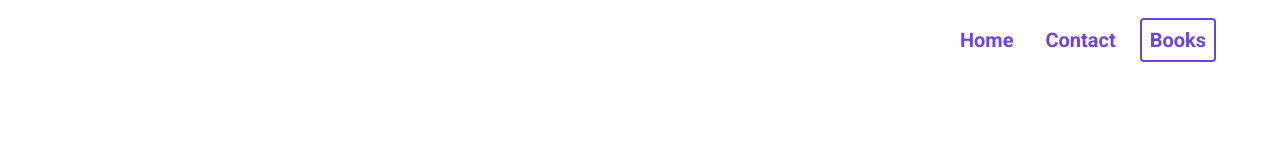
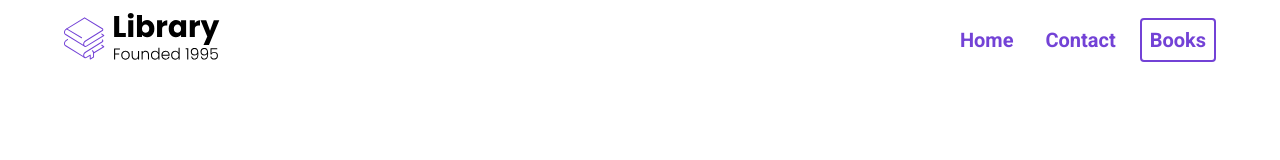
Before and after one commit to heldernovo/eCommerce, a plain HTML site: page index.html in a window 1280 px wide. Drawn offline with Linux system fonts and the light colour scheme.

Commit message:
assets added

```diff
--- a/index.html
+++ b/index.html
@@ -10,7 +10,7 @@
     <section>
         <nav>
             <div class="nav__container">
-            <img class="logo" ="./assets/Library.svg" alt="">
+            <img class="logo" src="assets/Library.svg" alt="">
             <ul class="nav__links">
                 <li><a href="#" class="nav__link">Home</a></li>
                 <li><a href="#" class="nav__link">Contact</a></li>
```
